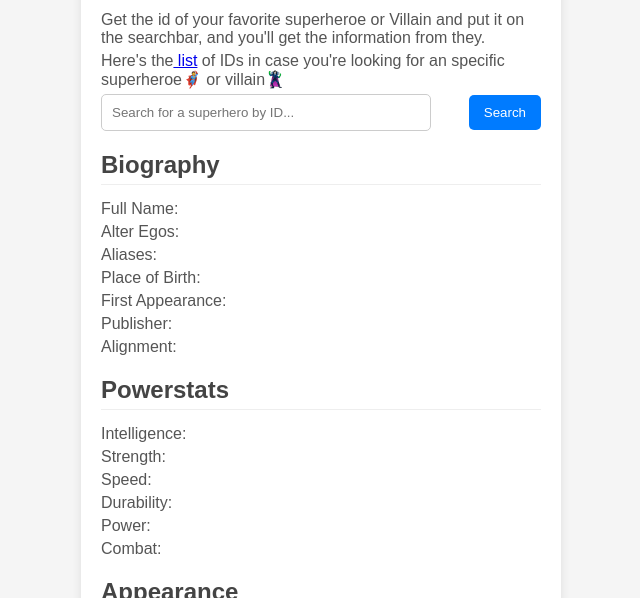
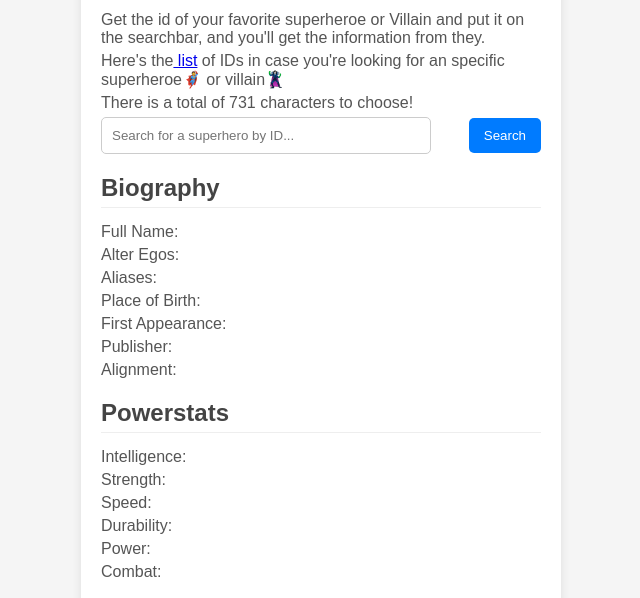
Before and after one commit to Eldor488/cse121b, a plain HTML site: page project2.html in a window 1280 px wide. Shown: the part 119-717 px from the top of the page, without its empty margins (159-799 px from the left). Drawn offline with Linux system fonts and the light colour scheme.

Commit message:
clarification

```diff
--- a/project2.html
+++ b/project2.html
@@ -15,6 +15,7 @@
         <p>Get the id of your favorite superheroe or Villain and put it on the searchbar, and you'll get the information from they.
         </p>
         <p>Here's the<a href="superheroList.html"> list</a> of IDs in case you're looking for an specific superheroe🦸 or villain🦹‍♀️</p>
+        <p>There is a total of 731 characters to choose! </p>
         <div class="search-section">
             <input type="text" id="superhero-search" placeholder="Search for a superhero by ID...">
             <button id="search-btn">Search</button>
```
